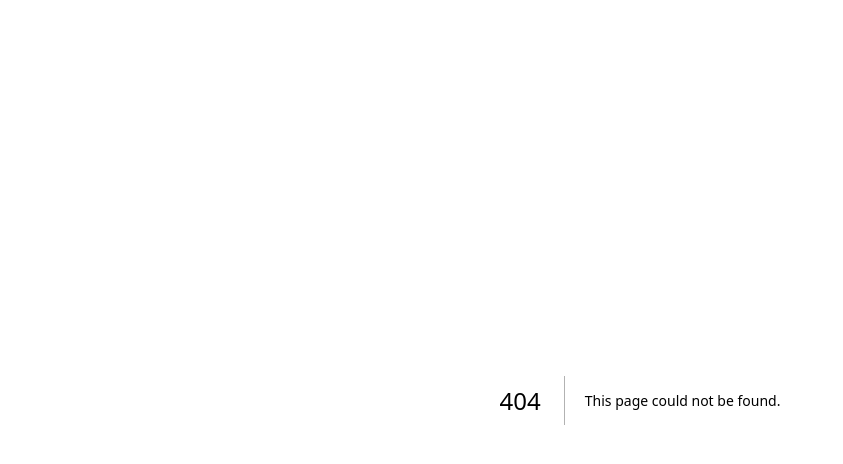
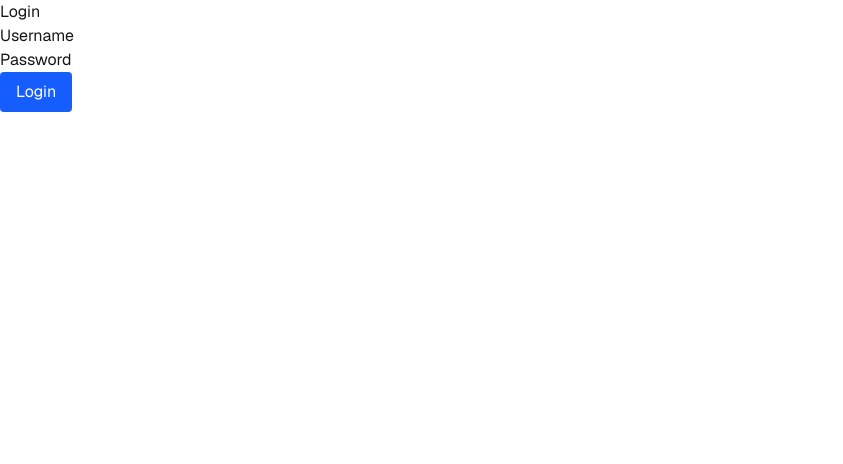
Before and after one commit to salzahir/Postbound, a Next.js app in the folder client/: page /login in a window 1280 px wide. Before the commit this address had no page. Shown: the top 464 px of the page, without its empty margins (0-843 px from the left). Built offline with nearby package versions, Linux system fonts and the light colour scheme.

Commit message:
feat: add login functionality and update header

```diff
--- a/client/src/app/header.tsx
+++ b/client/src/app/header.tsx
@@ -16,7 +16,7 @@ export default function Header() {
             <Link href="/about" className="hover:underline">About</Link>
           </li>
           <li>
-            <Link href="/sign-in" className="hover:underline">Sign In</Link>
+            <Link href="/login" className="hover:underline">Log in</Link>
           </li>
         </ul>
       </nav>
--- /dev/null
+++ b/client/src/app/login/login.ts
@@ -0,0 +1,20 @@
+async function loginUser(formData: FormData) {
+                const json = {
+            username: formData.get("username"),
+            password: formData.get("password"),
+            };
+        const res = await fetch("http://localhost:3001/auth/login", {
+        method: "POST",
+        headers: {
+            "content-type": "application/json",
+        },
+        body: JSON.stringify(json),
+    });
+    if (!res.ok) {
+        throw new Error("Login failed");
+    }
+    const data = await res.json();
+    return data;
+}
+
+export default loginUser;
--- /dev/null
+++ b/client/src/app/login/page.tsx
@@ -0,0 +1,37 @@
+"use client";
+
+import { FormEvent } from "react";
+import loginUser from "./login";
+
+function LoginPage() {
+
+    async function handleLogin(event: FormEvent<HTMLFormElement>) {
+      event.preventDefault();
+      try {
+        const formData = new FormData(event.currentTarget);
+        const data = await loginUser(formData);
+        console.log("Login response:", data);
+      } catch (error) {
+        console.error("Error during login:", error);
+      }
+    }
+
+    return (
+        <div>
+            <h1>Login</h1>
+            <form onSubmit={handleLogin}>
+                <div>
+                    <label htmlFor="username">Username</label>
+                    <input type="text" id="username" name="username" required />
+                </div>
+                <div>
+                    <label htmlFor="password">Password</label>
+                    <input type="password" id="password" name="password" required />
+                </div>
+                <button type="submit" className="bg-blue-600 text-white px-4 py-2 rounded hover:bg-blue-700 transition-colors">Login</button>
+            </form>
+        </div>
+    )
+}
+
+export default LoginPage;
```
